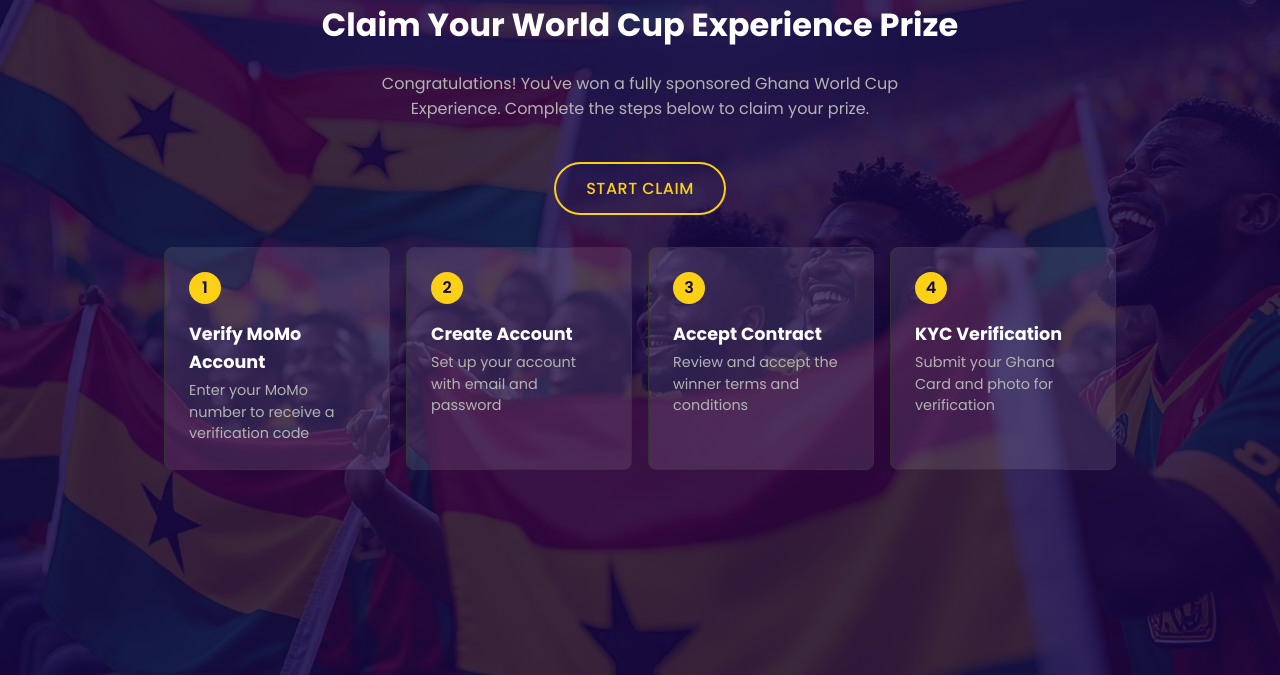
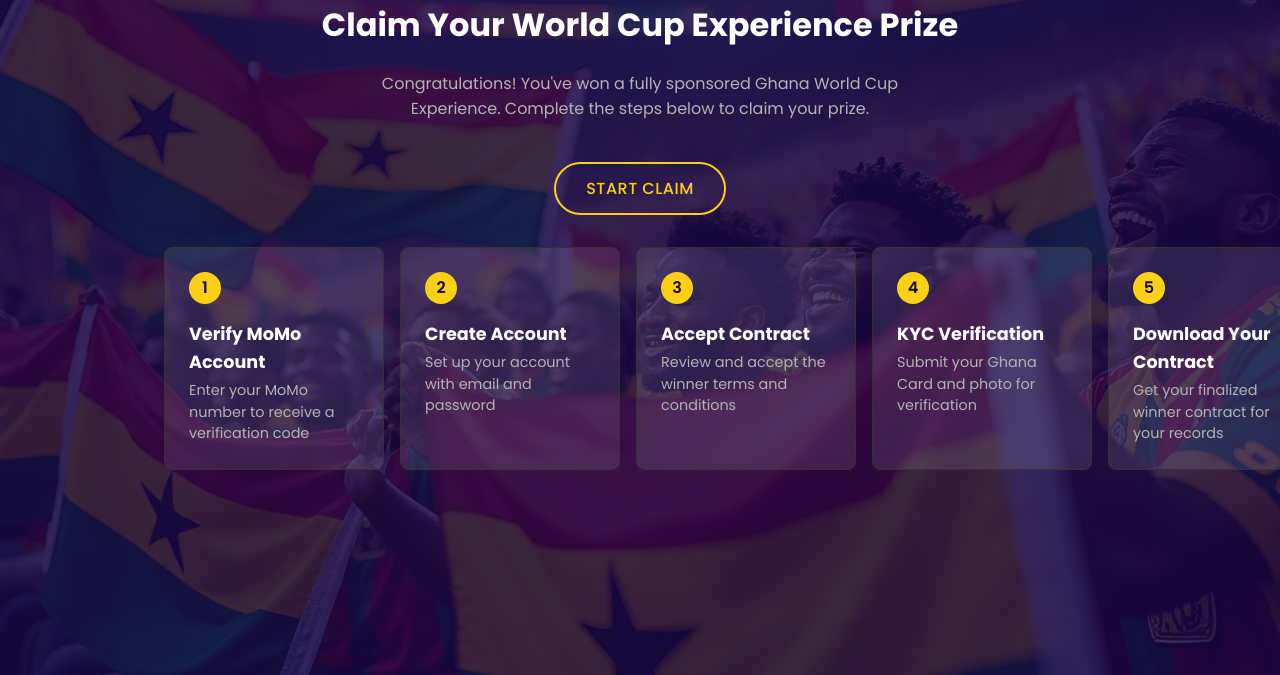
Before and after one commit to virtualsolutionslimited/winnerclaim, a PHP site: page / in a window 1280 px wide. Shown: the part 295-970 px from the top of the page. Run offline with PHP 8.4, Linux system fonts and the light colour scheme.

Commit message:
fifth card added

```diff
--- a/index.html
+++ b/index.html
@@ -78,6 +78,13 @@
           <div class="step-content">
             <h3>KYC Verification</h3>
             <p>Submit your Ghana Card and photo for verification</p>
+          </div>
+        </div>
+        <div class="step">
+          <div class="step-number">5</div>
+          <div class="step-content">
+            <h3>Download Your Contract</h3>
+            <p>Get your finalized winner contract for your records</p>
           </div>
         </div>
       </div>
--- a/styles.css
+++ b/styles.css
@@ -111,7 +111,7 @@ body {
 /* Steps Container */
 .steps-container {
   display: grid;
-  grid-template-columns: repeat(auto-fit, minmax(200px, 1fr));
+  grid-template-columns: repeat(5, minmax(220px, 1fr));
   gap: var(--spacing-md);
   margin: var(--spacing-xl) 0;
   text-align: left;
```
